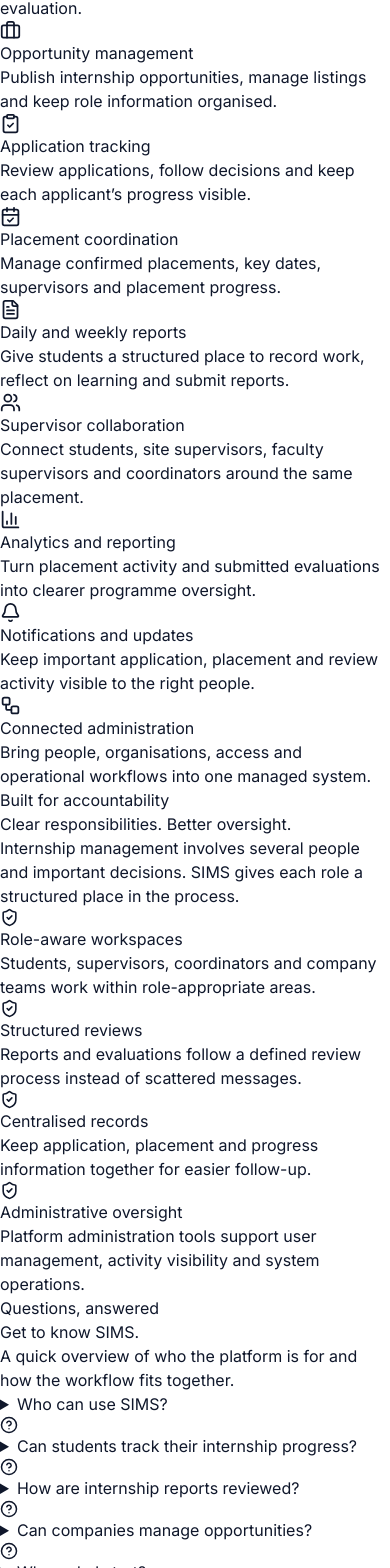
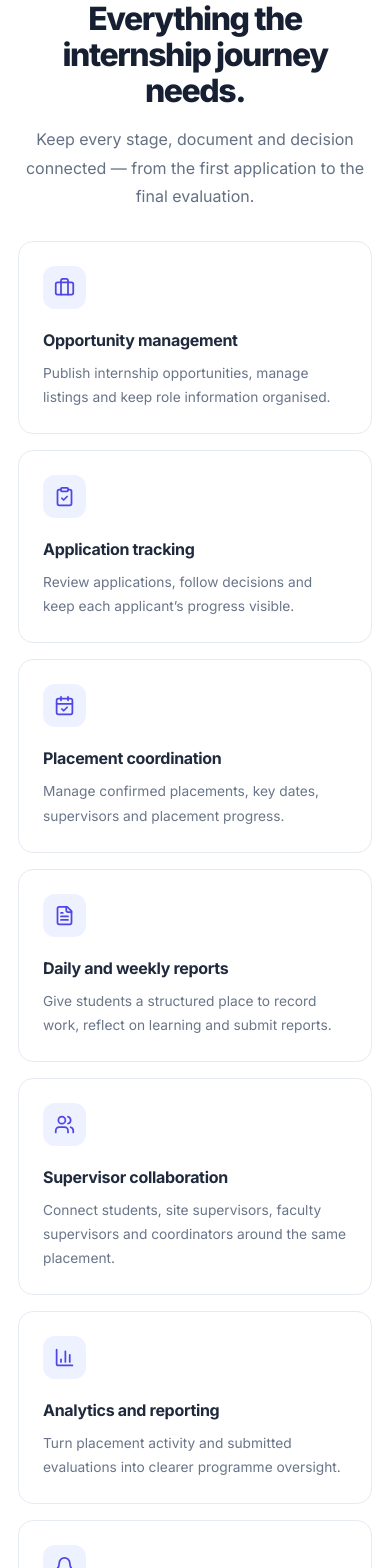
Before and after one commit to tombawo128/SIMS, a React (Vite) app in the folder apps/web/: page / in a window 390 px wide. Shown: the part 4014-5582 px from the top of the page. Built offline with nearby package versions, Linux system fonts and the light colour scheme; no server answers.

Commit message:
Add responsive styles for expanded SIMS landing sections

```diff
--- a/apps/web/src/styles/pages/landing.css
+++ b/apps/web/src/styles/pages/landing.css
@@ -2755,3 +2755,35 @@
 .landing-mt-6-2 {
   font-weight: var(--font-weight-semibold);
 }
+
+/* SIMS landing page expansion */
+.sims-landing-section { padding: 88px 24px; background: #fff; }
+.sims-landing-container { width: min(1120px,100%); margin: 0 auto; }
+.sims-landing-heading { max-width: 700px; margin: 0 auto 42px; text-align: center; }
+.sims-landing-eyebrow { display: inline-block; color: #4f46e5; font-size: .76rem; font-weight: 750; letter-spacing: .13em; text-transform: uppercase; margin-bottom: 14px; }
+.sims-landing-heading h2 { margin: 0; color: #172033; font-size: clamp(2rem,4vw,3rem); line-height: 1.12; letter-spacing: -.045em; font-weight: 750; }
+.sims-landing-heading > p { margin: 16px auto 0; max-width: 620px; color: #647084; font-size: 1rem; line-height: 1.8; }
+.sims-capability-grid { display: grid; grid-template-columns: repeat(4,minmax(0,1fr)); gap: 16px; }
+.sims-capability-card { min-height: 220px; padding: 24px; border: 1px solid #e6eaf1; border-radius: 15px; background: #fff; transition: transform .2s ease,border-color .2s ease,box-shadow .2s ease; }
+.sims-capability-card:hover { transform: translateY(-3px); border-color: #cbd3f7; box-shadow: 0 14px 30px -24px rgba(44,62,120,.35); }
+.sims-capability-icon { display: grid; place-items: center; width: 43px; height: 43px; margin-bottom: 19px; border-radius: 12px; background: #eef1ff; color: #4f46e5; }
+.sims-capability-card h3 { margin: 0 0 9px; color: #202a3d; font-size: 1rem; font-weight: 700; letter-spacing: -.02em; }
+.sims-capability-card p { margin: 0; color: #697589; font-size: .86rem; line-height: 1.75; }
+.sims-landing-security { background: #f7f8fc; border-top: 1px solid #edf0f5; border-bottom: 1px solid #edf0f5; }
+.sims-security-layout { display: grid; grid-template-columns: .9fr 1.1fr; gap: 70px; align-items: center; }
+.sims-security-heading { text-align: left; margin: 0; }
+.sims-security-heading > p { margin-left: 0; }
+.sims-security-list { display: grid; gap: 12px; }
+.sims-security-item { display: flex; gap: 15px; padding: 18px; border: 1px solid #e5e9f1; border-radius: 13px; background: #fff; }
+.sims-security-item > span { display: grid; place-items: center; flex: 0 0 38px; width: 38px; height: 38px; border-radius: 10px; color: #4f46e5; background: #eef1ff; }
+.sims-security-item h3 { margin: 0 0 4px; color: #202a3d; font-size: .94rem; font-weight: 700; }
+.sims-security-item p { margin: 0; color: #697589; font-size: .84rem; line-height: 1.7; }
+.sims-faq-grid { display: grid; grid-template-columns: repeat(2,minmax(0,1fr)); gap: 12px; max-width: 980px; margin: 0 auto; }
+.sims-faq-item { align-self: start; border: 1px solid #e5e9f1; border-radius: 13px; background: #fff; padding: 19px 20px; }
+.sims-faq-item summary { display: flex; align-items: center; justify-content: space-between; gap: 16px; color: #202a3d; font-size: .92rem; font-weight: 700; cursor: pointer; list-style: none; }
+.sims-faq-item summary::-webkit-details-marker { display: none; }
+.sims-faq-item summary svg { flex: 0 0 auto; color: #6574b9; }
+.sims-faq-item[open] summary { color: #4338ca; }
+.sims-faq-item p { margin: 13px 0 0; color: #697589; font-size: .87rem; line-height: 1.8; }
+@media (max-width: 1000px) { .sims-capability-grid { grid-template-columns: repeat(2,minmax(0,1fr)); } .sims-security-layout { gap: 38px; } }
+@media (max-width: 680px) { .sims-landing-section { padding: 64px 18px; } .sims-capability-grid,.sims-faq-grid,.sims-security-layout { grid-template-columns: 1fr; } .sims-landing-heading { margin-bottom: 30px; } .sims-security-heading { text-align: center; } .sims-security-heading > p { margin-left: auto; } .sims-capability-card { min-height: 0; } }
```
